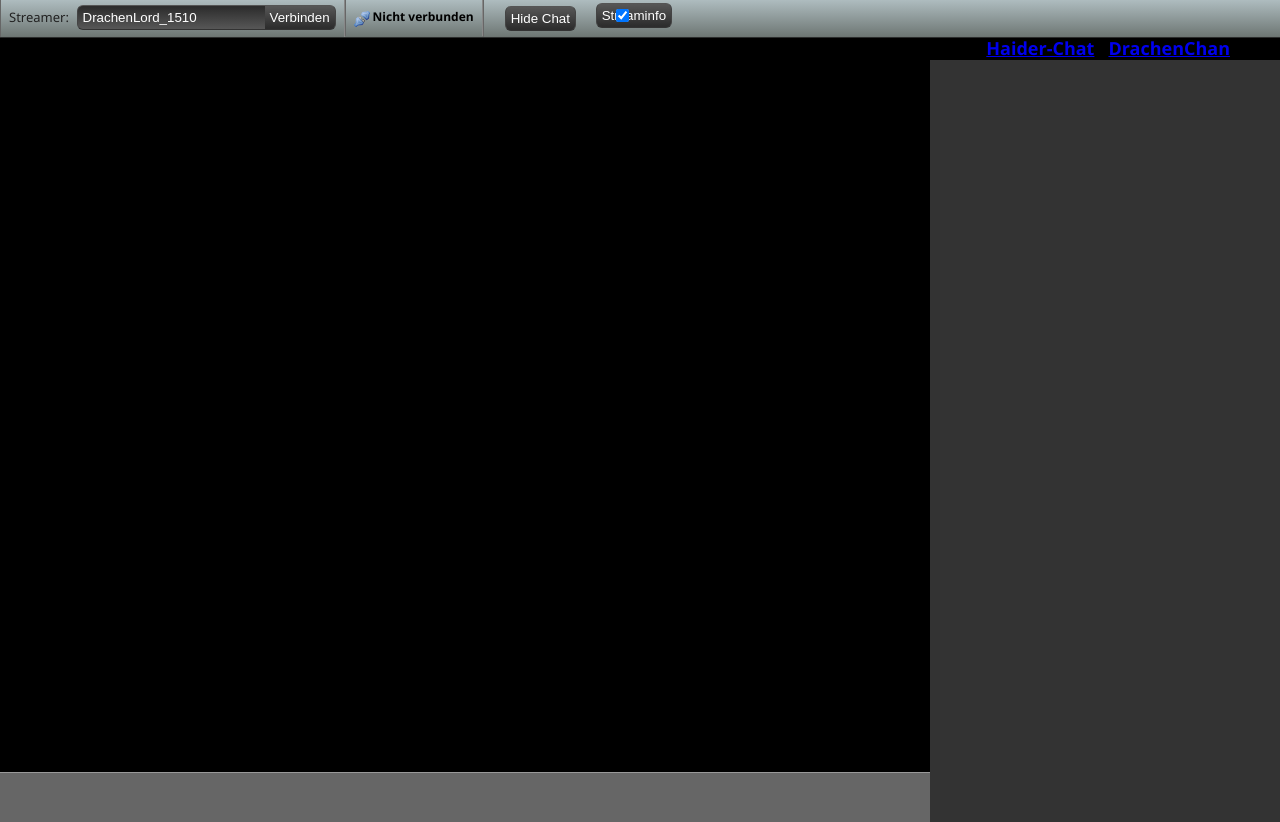
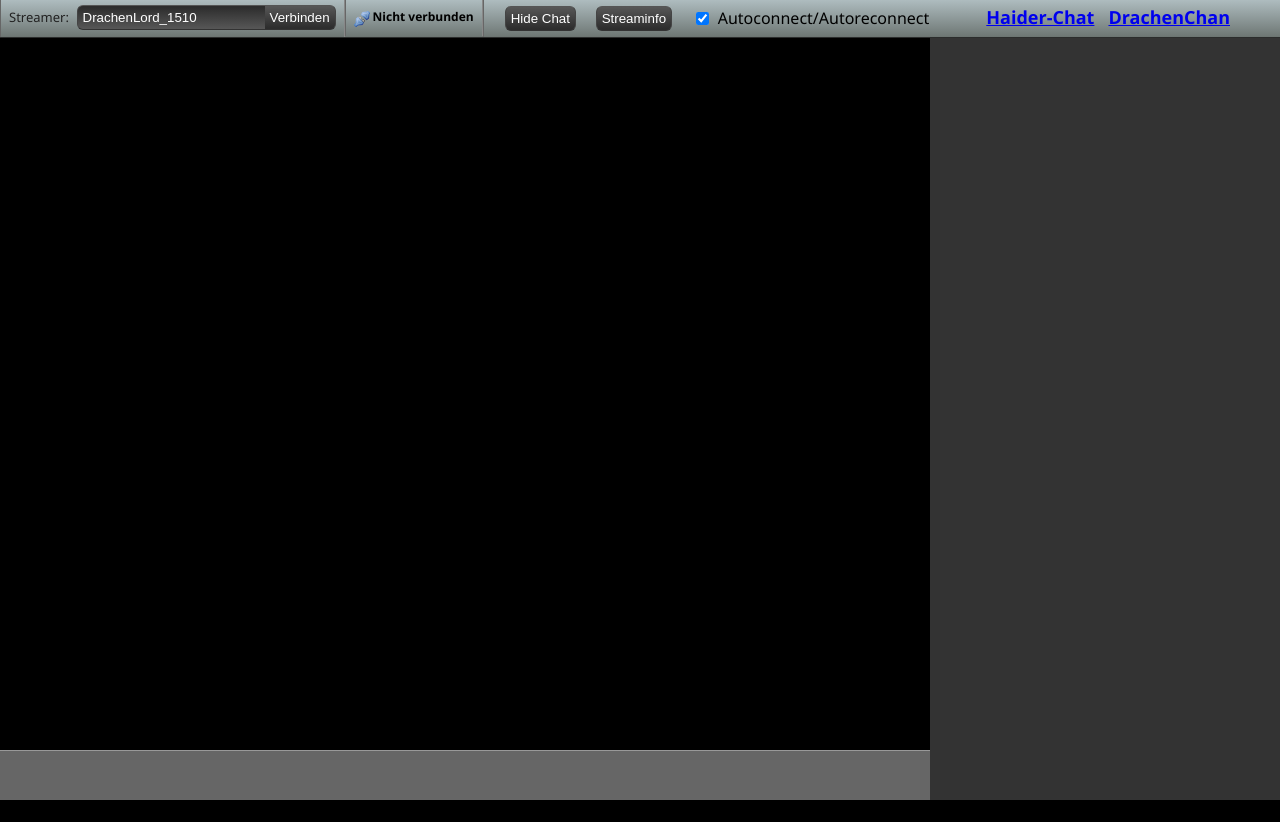
Before and after one commit to WeinerRinkler/WeinerRinkler.github.io, a plain HTML site: page index.html in a window 1280 px wide. After the commit the page ends 800 px from the top, so only its background shows below. Drawn offline with nearby package versions, Linux system fonts and the light colour scheme.

Commit message:
Stream-Info

```diff
--- a/styles.css
+++ b/styles.css
@@ -163,6 +163,14 @@ input#connect {
 
 #switcher .center2{
     float:left;
+    width: 80px;
+    margin-top: 6px;
+    margin-left: 20px;
+    text-align-all: center;
+}
+
+#switcher .center3{
+    float:left;
     width: 20px;
     margin-top: 3px;
     margin-left: 20px;
```
